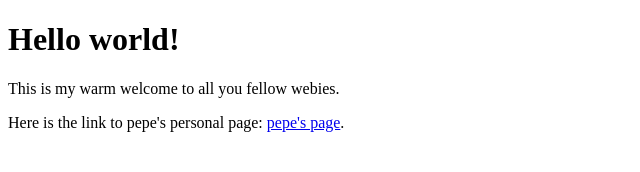
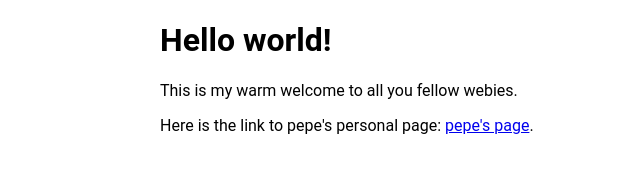
Before and after one commit to pepe/final-project-frontend-2017, a plain HTML site: page index.html in a window 1280 px wide. Shown: the whole page, without its empty margins (0-640 px from the left). Drawn offline with Linux system fonts and the light colour scheme.

Commit message:
Add inline style

```diff
--- a/index.html
+++ b/index.html
@@ -12,6 +12,13 @@
         <!-- Place favicon.ico in the root directory -->
     </head>
     <body>
+        <style>
+            body {
+                width: 60rem;
+                 margin: 0 auto;
+                font-family: Roboto;
+           }
+        </style>
         <!--[if lte IE 9]>
             <p class="browserupgrade">You are using an <strong>outdated</strong> browser. Please <a href="https://browsehappy.com/">upgrade your browser</a> to improve your experience and security.</p>
         <![endif]-->
```
